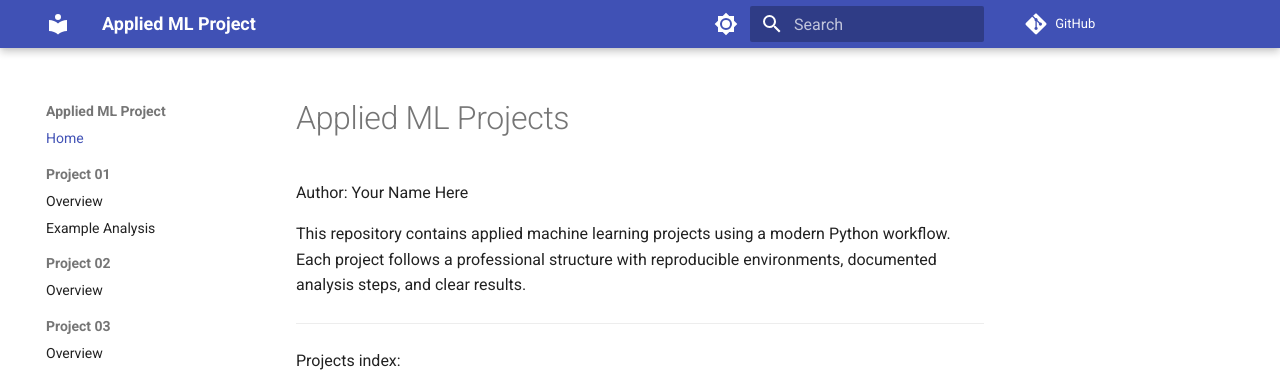
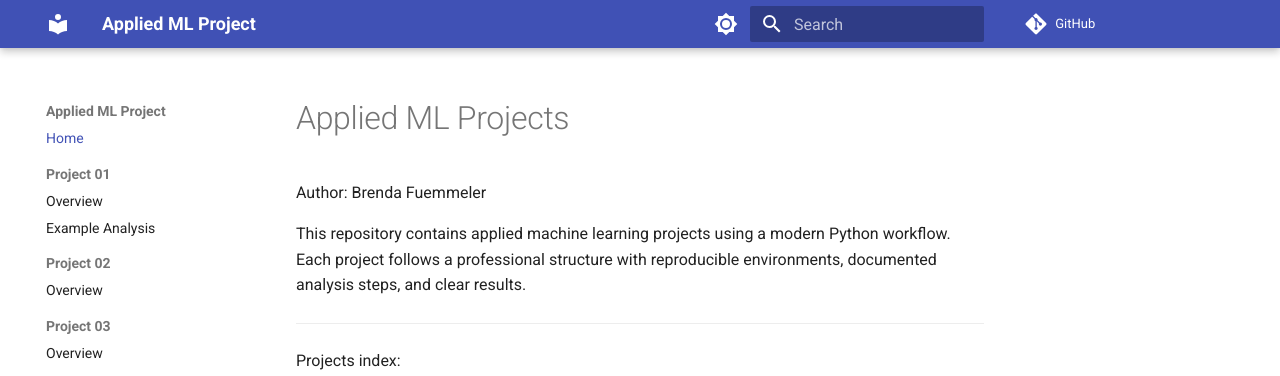
Before and after one commit to bfuemmeler/applied-ml-fuemmeler, an MkDocs documentation site: the page built from docs/index.md, in a window 1280 px wide. Shown: the top 376 px of the page. Built offline with MkDocs 1.6.1 and Material for MkDocs 9.7.7, drawn with Linux system fonts in a browser that asks for light colours; comment, search, counter and statistics services are not loaded.

Commit message:
Update project files

```diff
--- a/docs/index.md
+++ b/docs/index.md
@@ -1,6 +1,6 @@
 # Applied ML Projects
 
-Author: Your Name Here
+Author: Brenda Fuemmeler
 
 This repository contains applied machine learning projects using a modern Python workflow.
 Each project follows a professional structure with reproducible environments, documented analysis steps, and clear results.
--- a/mkdocs.yml
+++ b/mkdocs.yml
@@ -7,10 +7,10 @@
 # TODO: Update site_author
 
 site_name: Applied ML Project
-site_url: https://denisecase.github.io/applied-ml-template/
-repo_url: https://github.com/denisecase/applied-ml-template
+site_url: https://github.com/bfuemmeler/applied-ml-fuemmeler
+repo_url: https://github.com/bfuemmeler/applied-ml-fuemmeler
 site_description: Professional applied ML project
-site_author: Denise Case
+site_author: Brenda Fuemmeler
 docs_dir: docs
 site_dir: site
 
```
Also changed, not shown: pyproject.toml (+5 -5 lines).
